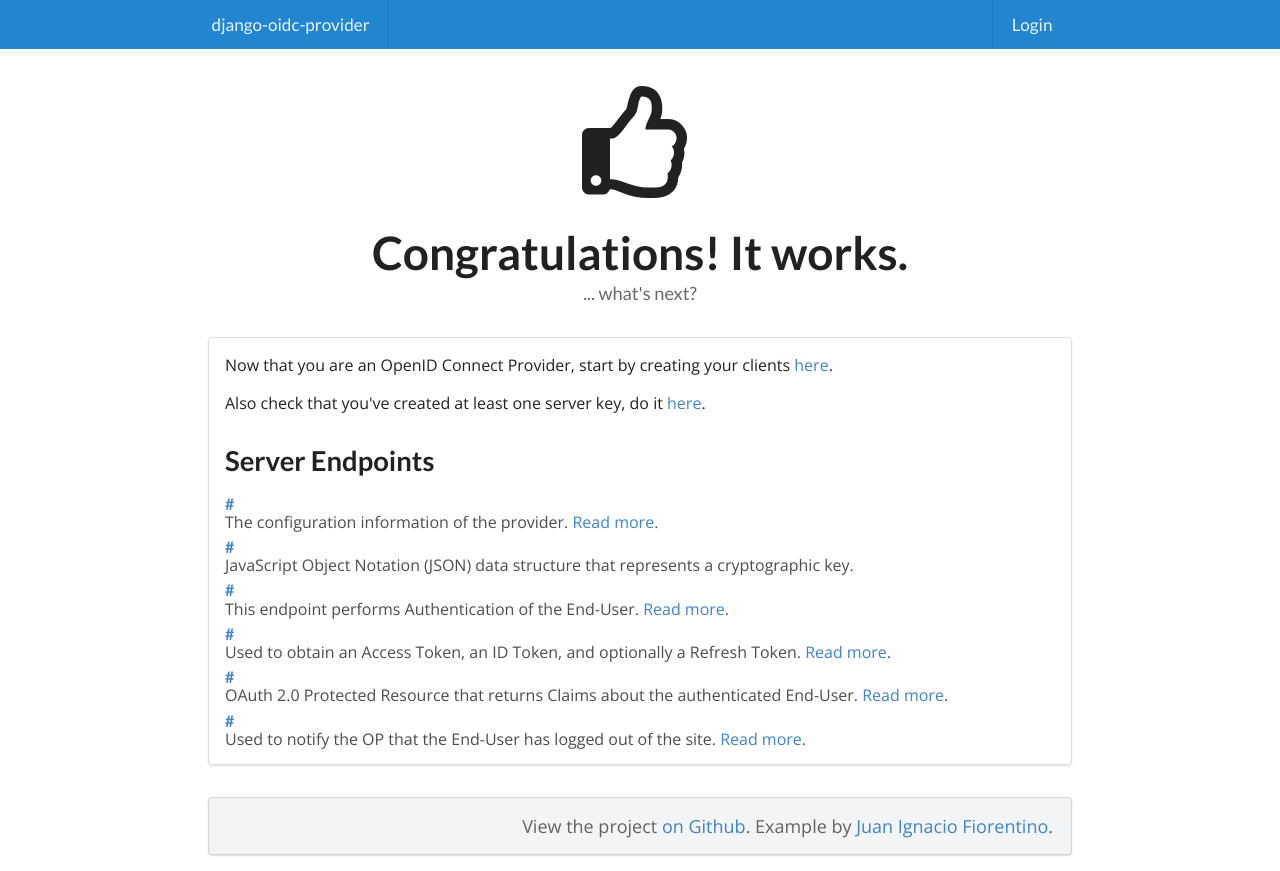
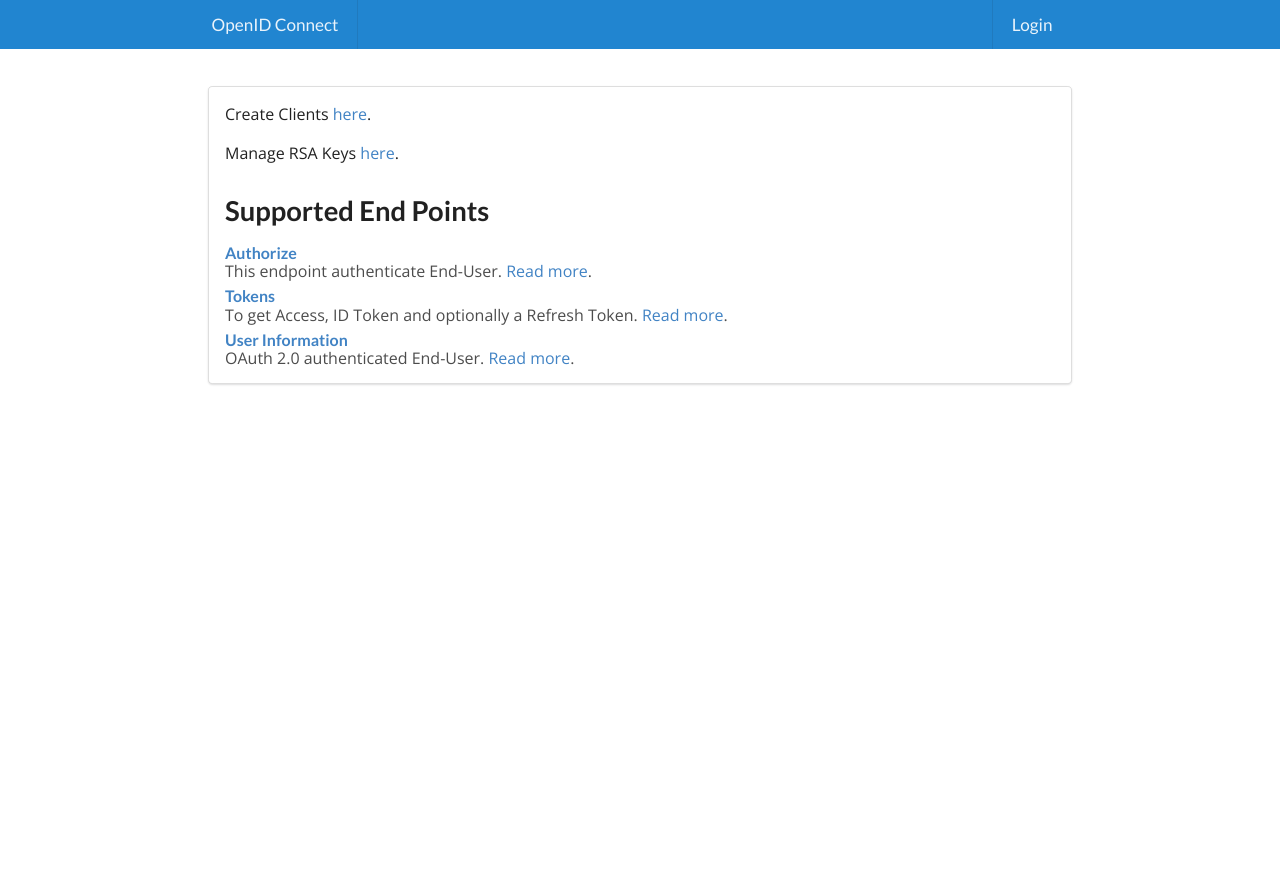
Before and after one commit to antonymsur/sample_oidc_idp, a Django app: page / in a window 1280 px wide. After the commit the page ends 385 px from the top, so only its background shows below. Run offline with Django 3.2, Linux system fonts and the light colour scheme; some libraries are stand-ins or nearby versions.

Commit message:
Modified Pages

```diff
--- a/provider_app/templates/base.html
+++ b/provider_app/templates/base.html
@@ -9,14 +9,14 @@
     <meta http-equiv="X-UA-Compatible" content="IE=edge,chrome=1" />
     <meta name="viewport" content="width=device-width, initial-scale=1.0, maximum-scale=1.0">
 
-    <title>OIDC Provider Example</title>
+    <title>OIDC Provider</title>
 
     <link rel="stylesheet" type="text/css" href="https://cdnjs.cloudflare.com/ajax/libs/semantic-ui/2.1.6/semantic.min.css">
     <link rel="stylesheet" type="text/css" href="{% static 'css/custom.css' %}">
 
 </head>
     <div class="ui page grid fixed large blue inverted menu">
-        <a href="{% url 'home' %}" class=" item">django-oidc-provider</a>
+        <a href="{% url 'home' %}" class=" item">OpenID Connect</a>
         <div class="right menu">
             {% if user.is_authenticated %}
             <a href="#" class="item">{{ user.email }}</a>
@@ -32,13 +32,6 @@
 
     {% block content %}{% endblock %}
 
-    <div class="ui stackable page grid">
-        <div class="column">
-            <div class="ui right aligned secondary segment">
-                View the project <a href="https://github.com/juanifioren/django-oidc-provider" target="_BLANK">on Github</a>. Example by <a href="https://github.com/juanifioren" target="_BLANK">Juan Ignacio Fiorentino</a>.
-            </div>
-        </div>
-    </div>
 
     <script src="https://cdnjs.cloudflare.com/ajax/libs/jquery/1.11.3/jquery.min.js"></script>
     <script src="https://cdnjs.cloudflare.com/ajax/libs/semantic-ui/2.1.6/semantic.min.js"></script>
--- a/provider_app/templates/home.html
+++ b/provider_app/templates/home.html
@@ -6,42 +6,24 @@
 
     <div class="ui stackable page grid">
         <div class="row">
-            <div class="center aligned column">
-                <i class="thumbs outline up massive icon"></i>
-                <h1 class="ui huge header">Congratulations! It works. <div class="sub header">... what's next?</div></h1>
-            </div>
-        </div>
-        <div class="row">
             <div class="column">
                 <div class="ui segments">
                     <div class="ui segment">
-                        <p>Now that you are an OpenID Connect Provider, start by creating your clients <a href="{% url 'admin:index' %}oidc_provider/client/" target="_BLANK">here</a>.</p>
-                        <p>Also check that you've created at least one server key, do it <a href="{% url 'admin:index' %}oidc_provider/rsakey/" target="_BLANK">here</a>.</p>
-                        <h2 class="ui header">Server Endpoints</h2>
+                        <p>Create Clients <a href="{% url 'admin:index' %}oidc_provider/client/" target="_BLANK">here</a>.</p>
+                        <p>Manage RSA Keys <a href="{% url 'admin:index' %}oidc_provider/rsakey/" target="_BLANK">here</a>.</p>
+                        <h2 class="ui header">Supported End Points</h2>
                         <div class="ui list">
                             <div class="item">
-                                <a href="{% url 'oidc_provider:provider_info' %}" class="header">{% url 'oidc_provider:provider_info' %}</a>
-                                <div class="description">The configuration information of the provider. <a href="http://openid.net/specs/openid-connect-discovery-1_0.html#ProviderConfig" target="_BLANK">Read more</a>.</div>
+                                <a href="{% url 'oidc_provider:authorize' %}" class="header">Authorize</a>
+                                <div class="description">This endpoint authenticate End-User. <a href="http://openid.net/specs/openid-connect-core-1_0.html#AuthorizationEndpoint" target="_BLANK">Read more</a>.</div>
                             </div>
                             <div class="item">
-                                <a href="{% url 'oidc_provider:jwks' %}" class="header">{% url 'oidc_provider:jwks' %}</a>
-                                <div class="description">JavaScript Object Notation (JSON) data structure that represents a cryptographic key.</div>
+                                <a href="{% url 'oidc_provider:token' %}" class="header">Tokens</a>
+                                <div class="description">To get Access, ID Token and optionally a Refresh Token. <a href="http://openid.net/specs/openid-connect-core-1_0.html#TokenEndpoint" target="_BLANK">Read more</a>.</div>
                             </div>
                             <div class="item">
-                                <a href="{% url 'oidc_provider:authorize' %}" class="header">{% url 'oidc_provider:authorize' %}</a>
-                                <div class="description">This endpoint performs Authentication of the End-User. <a href="http://openid.net/specs/openid-connect-core-1_0.html#AuthorizationEndpoint" target="_BLANK">Read more</a>.</div>
-                            </div>
-                            <div class="item">
-                                <a href="{% url 'oidc_provider:token' %}" class="header">{% url 'oidc_provider:token' %}</a>
-                                <div class="description">Used to obtain an Access Token, an ID Token, and optionally a Refresh Token. <a href="http://openid.net/specs/openid-connect-core-1_0.html#TokenEndpoint" target="_BLANK">Read more</a>.</div>
-                            </div>
-                            <div class="item">
-                                <a href="{% url 'oidc_provider:userinfo' %}" class="header">{% url 'oidc_provider:userinfo' %}</a>
-                                <div class="description">OAuth 2.0 Protected Resource that returns Claims about the authenticated End-User. <a href="http://openid.net/specs/openid-connect-core-1_0.html#UserInfo" target="_BLANK">Read more</a>.</div>
-                            </div>
-                            <div class="item">
-                                <a href="{% url 'oidc_provider:logout' %}" class="header">{% url 'oidc_provider:logout' %}</a>
-                                <div class="description">Used to notify the OP that the End-User has logged out of the site. <a href="http://openid.net/specs/openid-connect-session-1_0.html#RPLogout" target="_BLANK">Read more</a>.</div>
+                                <a href="{% url 'oidc_provider:userinfo' %}" class="header">User Information</a>
+                                <div class="description">OAuth 2.0 authenticated End-User. <a href="http://openid.net/specs/openid-connect-core-1_0.html#UserInfo" target="_BLANK">Read more</a>.</div>
                             </div>
                         </div>
                     </div>
```
Also changed, not shown: index.html (+3 -18 lines).
